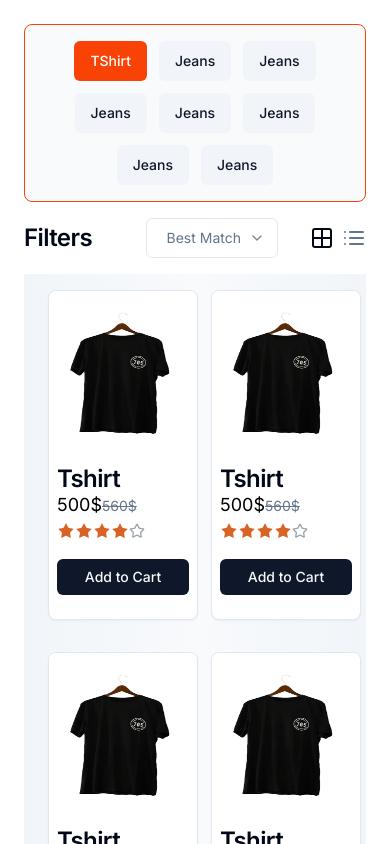
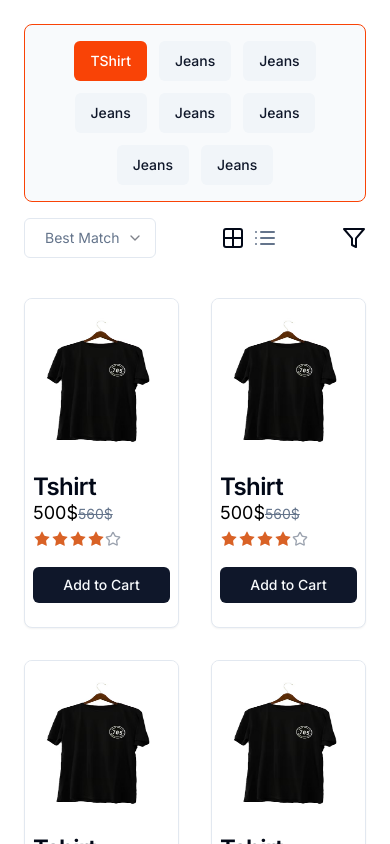
Before and after one commit to MHRoni-dev/Ecommerce-Frontend, a Next.js app: page /product in a window 390 px wide. Shown: the top 844 px of the page. Built offline with nearby package versions, Linux system fonts and the light colour scheme.

Commit message:
[mod] some minor layout adjustment in root and product endpoint

```diff
--- a/app/page.js
+++ b/app/page.js
@@ -13,7 +13,7 @@ export default function Home() {
     <main className="flex min-h-screen flex-col  p-8 ">
     <MainCarousel />
       <SectionTitle>Product</SectionTitle>
-      <ProductConatiner>
+      <ProductConatiner variant="homePage">
         <ProductCard />
         <ProductCard />
         <ProductCard />
@@ -46,7 +46,7 @@ export default function Home() {
 
 
       <SectionTitle>Best Deal</SectionTitle>
-      <ProductConatiner>
+      <ProductConatiner variant="homePage">
         <ProductCard />
         <ProductCard />
         <ProductCard />
@@ -57,7 +57,7 @@ export default function Home() {
       <SectionTitle>Featured</SectionTitle>
       <FeatureProduct />
       <SectionTitle>Just for you</SectionTitle>
-      <ProductConatiner>
+      <ProductConatiner variant="homePage">
         <ProductCard />
         <ProductCard />
         <ProductCard />
--- a/app/product/page.js
+++ b/app/product/page.js
@@ -1,4 +1,5 @@
 import ColorFilter from '@/components/filter/colorFilter'
+import FilterSlider from '@/components/filter/filterSlider'
 import PriceFilter from '@/components/filter/priceFilter'
 import RatingFilter from '@/components/filter/ratingFilter'
 import SizeFilter from '@/components/filter/sizeFilter'
@@ -10,19 +11,11 @@ import ProductCard from '@/components/product/productCard'
 import { Button } from '@/components/ui/button'
 import { CardTitle } from '@/components/ui/card'
 import { ScrollArea } from '@/components/ui/scroll-area'
-import { Rows2 } from 'lucide-react'
-import { Rows3 } from 'lucide-react'
-import { LayoutList } from 'lucide-react'
-import { AlignJustify } from 'lucide-react'
-import { Grid2X2 } from 'lucide-react'
-import { LayoutGrid } from 'lucide-react'
-import { Grid } from 'lucide-react'
-import { List } from 'lucide-react'
-import React from 'react'
+import { Filter } from 'lucide-react'
 
 export default function ProductPage() {
   return (
-    <div className='p-6 space-y-4 '>
+    <div className='p-6 space-y-4 pb-0'>
         <div className='flex items-center gap-3 bg-slate-50 py-4 px-2 border rounded-lg justify-center flex-wrap border-highlight'>
             <Button variant="category"  className="bg-highlight text-white">TShirt</Button>
             <Button variant="category" >Jeans</Button>
@@ -33,17 +26,20 @@ export default function ProductPage() {
             <Button variant="category">Jeans</Button>
             <Button variant="category">Jeans</Button>
         </div>
-        <div className='flex justify-between items-center'>
-            <CardTitle>Filters</CardTitle>
-            <div className='flex items-center gap-8'>
-                <Sortby />
+        <div className='flex justify-between items-center '>
+            <CardTitle className="hidden lg:block">Filters</CardTitle>
+            <div className='flex items-center justify-between flex-1 lg:flex-none gap-4'>
+                <div className=''>
+                    <Sortby />
+                </div>
                 <View />
+                <FilterSlider />
             </div>
         </div>
         <div className='flex gap-4'>
             <div className='w-1/4 max-w-[280px] hidden lg:flex lg:flex-col lg:gap-2  '>
-                <div className='sticky top-0'>
-                    <ScrollArea className=" h-screen pr-2">
+                <div className='sticky top-0 '>
+                    <ScrollArea className=" h-screen pr-2 ">
                         <div className='space-y-8  mr-4'>
                             <WarrantyFilter />
                             <SizeFilter />
@@ -55,7 +51,7 @@ export default function ProductPage() {
                 </div>
 
             </div>
-            <div className='flex-1 bg-gradient-to-r from-slate-100 via-slate-50 to-slate-100 px-6'>
+            <div className='flex-1 lg:bg-gradient-to-r from-slate-100 via-slate-50 to-slate-100 lg:px-6 py-2'>
                 <ProductConatiner>
                     {
                         Array(40).fill("0").map((_,i) => (
```
